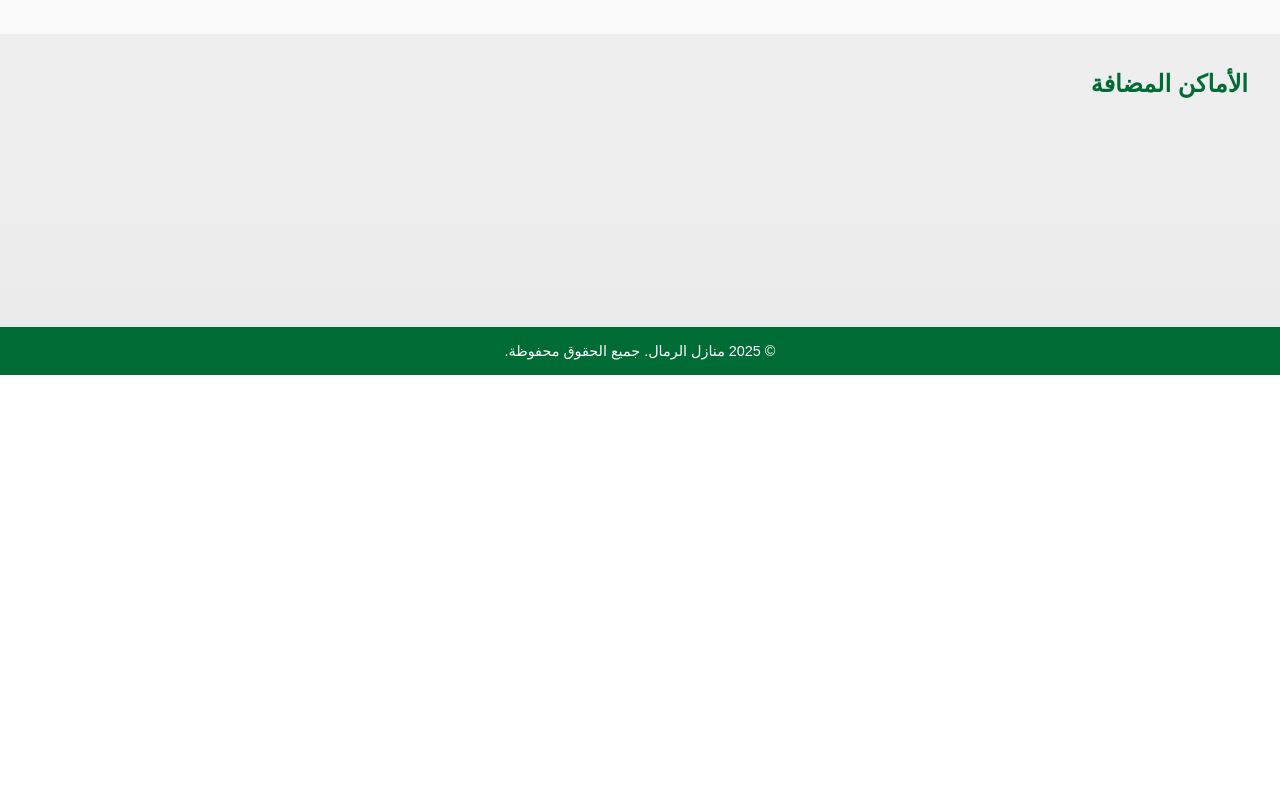
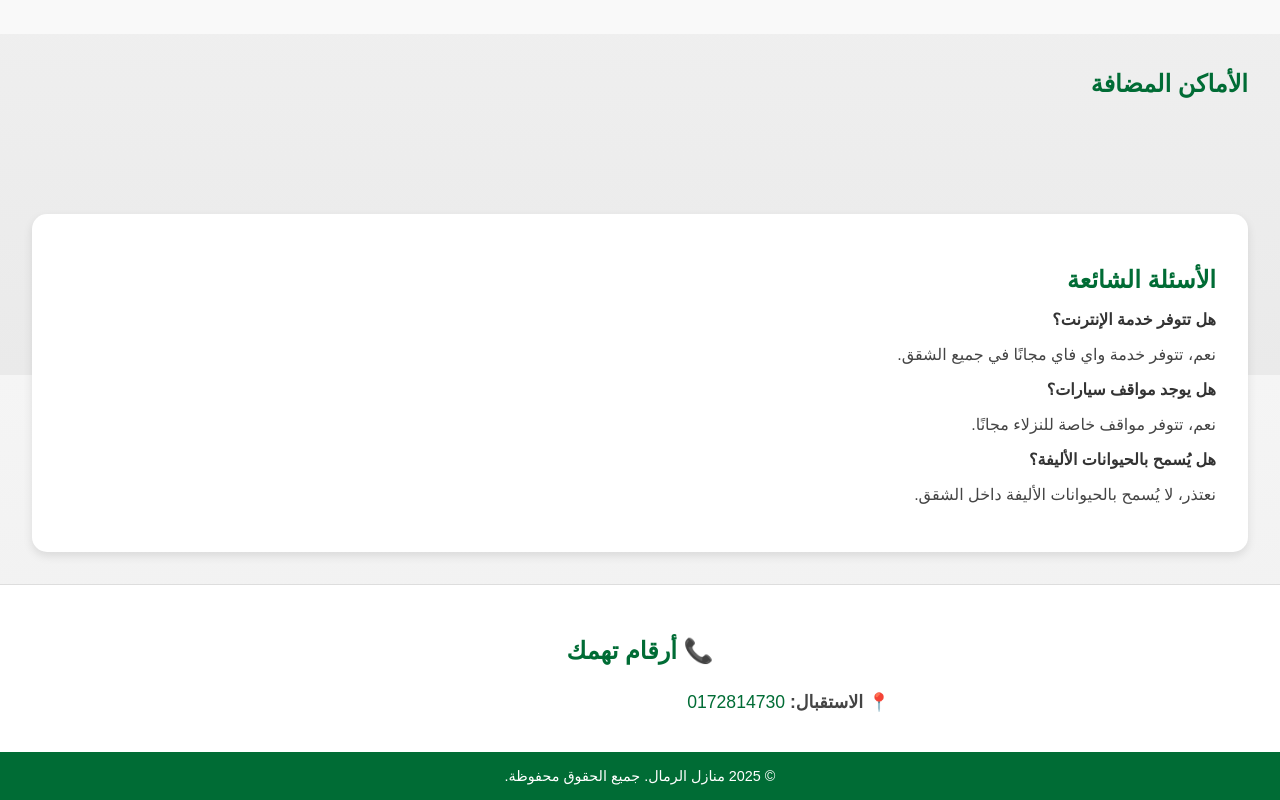
Before and after one commit to 02ehab/location, a plain HTML site: page index.html in a window 1280 px wide. Shown: the part 425-1225 px from the top of the page. Before the commit the page ends 800 px from the top, so only its background shows below. Drawn offline with Linux system fonts and the light colour scheme; no server answers.

Commit message:
Update index.html
add FAQ and Contact

```diff
--- a/index.html
+++ b/index.html
@@ -78,7 +78,27 @@
       text-decoration: none;
       font-weight: bold;
     }
+.faq, .reviews {
+      background-color: #fff;
+      padding: 2rem;
+      margin: 2rem;
+      border-radius: 15px;
+      box-shadow: 0 4px 10px rgba(0, 0, 0, 0.1);
+    }
 
+    .faq h2, .reviews h2 {
+      color: #006C35;
+      margin-bottom: 1rem;
+    }
+
+    .faq-item {
+      margin-bottom: 1rem;
+    }
+
+    .faq-item strong {
+      display: block;
+      color: #333;
+    }
     footer {
       background-color: #006C35;
       text-align: center;
@@ -105,7 +125,28 @@
       <h2 style="padding: 1rem 2rem 0; color: #006C35;">الأماكن المضافة</h2>
       <div class="places" id="places-container"></div>
     </section>
-
+ <section class="faq">
+      <h2>الأسئلة الشائعة</h2>
+      <div class="faq-item">
+        <strong>هل تتوفر خدمة الإنترنت؟</strong>
+        <p>نعم، تتوفر خدمة واي فاي مجانًا في جميع الشقق.</p>
+      </div>
+      <div class="faq-item">
+        <strong>هل يوجد مواقف سيارات؟</strong>
+        <p>نعم، تتوفر مواقف خاصة للنزلاء مجانًا.</p>
+      </div>
+      <div class="faq-item">
+        <strong>هل يُسمح بالحيوانات الأليفة؟</strong>
+        <p>نعتذر، لا يُسمح بالحيوانات الأليفة داخل الشقق.</p>
+      </div>
+    </section>
+    <section style="padding: 2rem; background-color: #fff; border-top: 1px solid #ddd;">
+  <h2 style="color: #006C35; text-align: center;">📞 أرقام تهمك</h2>
+  <ul style="list-style: none; padding: 0; max-width: 500px; margin: auto; font-size: 1.1rem; line-height: 2;">
+    <li><strong>📍 الاستقبال:</strong> <a href="tel:0172814730" style="color: #006C35; text-decoration: none;">0172814730</a></li>
+    <!-- أضف المزيد من الأرقام هنا -->
+  </ul>
+</section>
   </main>
 
   <footer>
```
